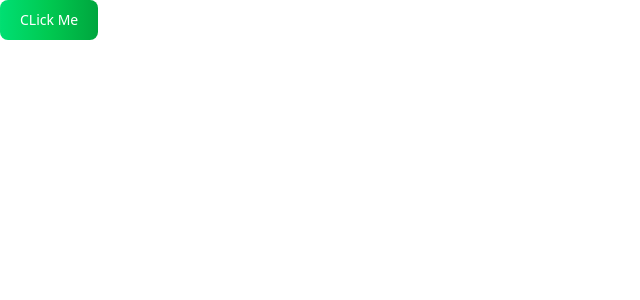
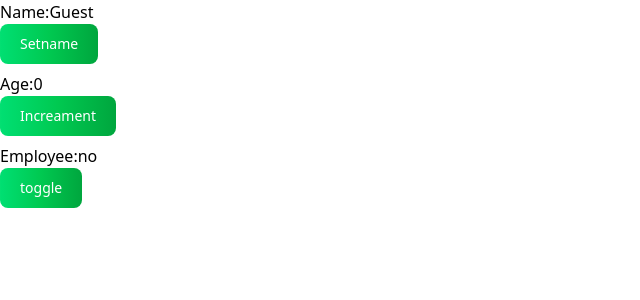
Before and after one commit to Dendup1234/React2_withtailwindcss, a React (Vite) app: page / in a window 1280 px wide. Shown: the top 300 px of the page, without its empty margins (0-640 px from the left). Built offline with nearby package versions, Linux system fonts and the light colour scheme.

Commit message:
useState hook

```diff
--- a/src/App.jsx
+++ b/src/App.jsx
@@ -6,6 +6,7 @@ import Flex from "./Flex";
 import Usergreeting from "./Usergreeting";
 import List from "./List";
 import Button from "./Button";
+import Component from "./Component";
 function App() {
   const fruits = [
     { id: 1, name: "Apple", cal: 23 },
@@ -23,7 +24,7 @@ function App() {
     { id: 5, name: "Apple", cal: 70 },
     { id: 6, name: "Banana", cal: 24 },
   ];
-  return <Button></Button>;
+  return <Component></Component>;
 }
 
 export default App;
--- /dev/null
+++ b/src/Component.jsx
@@ -0,0 +1,58 @@
+// Use of the useState one of the react hook rather than writing the class we write the
+// import name
+//useState()
+import React, { useState } from "react";
+
+function Component() {
+  //Use state setup
+  const [name, setName] = useState("Guest");
+  const [age, setAge] = useState(0);
+  const [isEmployed, setIsEmployed] = useState(false);
+
+  // Scripts
+  const updateName = () => {
+    setName("Dendup");
+  };
+  const hideName = (e) => {
+    e.target.style.display = "none";
+  };
+  const increament = () => {
+    setAge(age + 1);
+  };
+  const togglestatus = () => {
+    setIsEmployed(!isEmployed);
+  };
+
+  return (
+    <div>
+      <p>Name:{name}</p>
+      <button
+        onClick={updateName}
+        type="button"
+        className="text-white bg-gradient-to-r from-green-400 via-green-500 to-green-600 hover:bg-gradient-to-br focus:ring-4 focus:outline-none focus:ring-green-300 dark:focus:ring-green-800 font-medium rounded-lg text-sm px-5 py-2.5 text-center me-2 mb-2"
+      >
+        Setname
+      </button>
+
+      <p>Age:{age}</p>
+      <button
+        onClick={increament}
+        type="button"
+        className="text-white bg-gradient-to-r from-green-400 via-green-500 to-green-600 hover:bg-gradient-to-br focus:ring-4 focus:outline-none focus:ring-green-300 dark:focus:ring-green-800 font-medium rounded-lg text-sm px-5 py-2.5 text-center me-2 mb-2"
+      >
+        Increament
+      </button>
+
+      <p>Employee:{isEmployed ? "yes" : "no"}</p>
+      <button
+        onClick={togglestatus}
+        type="button"
+        className="text-white bg-gradient-to-r from-green-400 via-green-500 to-green-600 hover:bg-gradient-to-br focus:ring-4 focus:outline-none focus:ring-green-300 dark:focus:ring-green-800 font-medium rounded-lg text-sm px-5 py-2.5 text-center me-2 mb-2"
+      >
+        toggle
+      </button>
+    </div>
+  );
+}
+
+export default Component;
```
